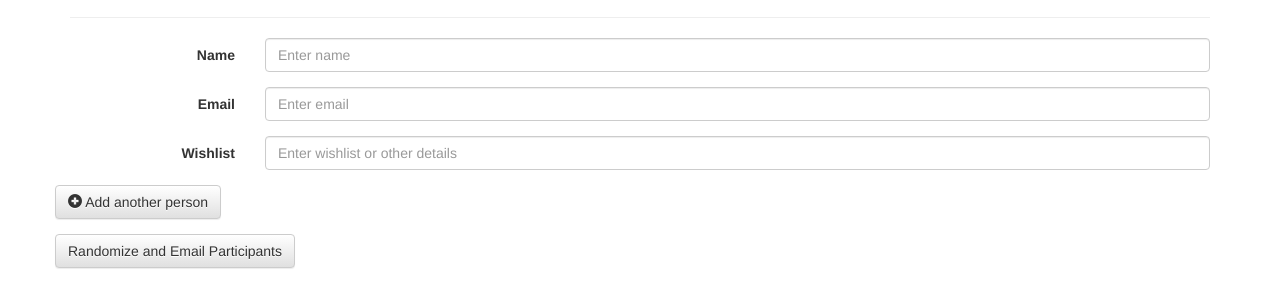
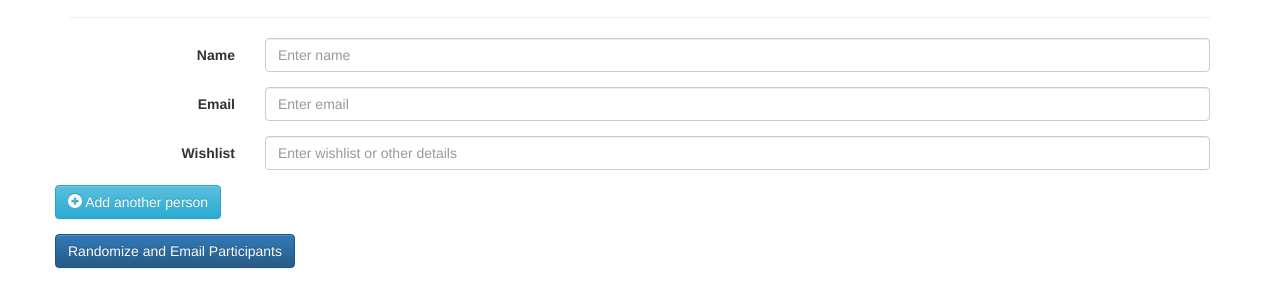
Before and after one commit to justinyost/secret, a PHP site: page / in a window 1280 px wide. Shown: the part 192-500 px from the top of the page. Run offline with PHP 8.4, Linux system fonts and the light colour scheme; some libraries are stand-ins or nearby versions.

Commit message:
Add Basic Form styling for the buttons and start on adding multiple people
References #25

Signed-off-by: Justin Yost <justin.yost@yostivanich.com>

```diff
--- a/index.php
+++ b/index.php
@@ -66,14 +66,14 @@
 
 				<div class="form-group">
 					<div>
-						<button type="submit" class="btn btn-default">
+						<button type="button" class="btn btn-info _add-person">
 							<span class="glyphicon glyphicon-plus-sign" aria-hidden="true"></span> Add another person
 						</button>
 					</div>
 				</div>
 				<div class="form-group">
 					<div>
-						<button type="submit" class="btn btn-default">Randomize and Email Participants</button>
+						<button type="submit" class="btn btn-primary">Randomize and Email Participants</button>
 					</div>
 				</div>
 
@@ -81,9 +81,9 @@
 		</div>
 
 		<!-- javascript -->
-		<script src="https://ajax.googleapis.com/ajax/libs/jquery/1.11.1/jquery.min.js"></script>
+		<script src="//ajax.googleapis.com/ajax/libs/jquery/1.11.1/jquery.min.js"></script>
 		<script src="./js/bootstrap.min.js"></script>
-		<script src="./js/secret_santa.js"></script>
+		<script src="./js/jquery.scripts.js"></script>
 		<script type="text/javascript">
 			var _gaq = _gaq || [];
 			_gaq.push(['_setAccount', '<?php echo GOOGLE_ANALYTICS_ID; ?>']);
--- /dev/null
+++ b/js/jquery.scripts.js
@@ -0,0 +1,3 @@
+jQuery(document).ready(function(){
+
+});
```
